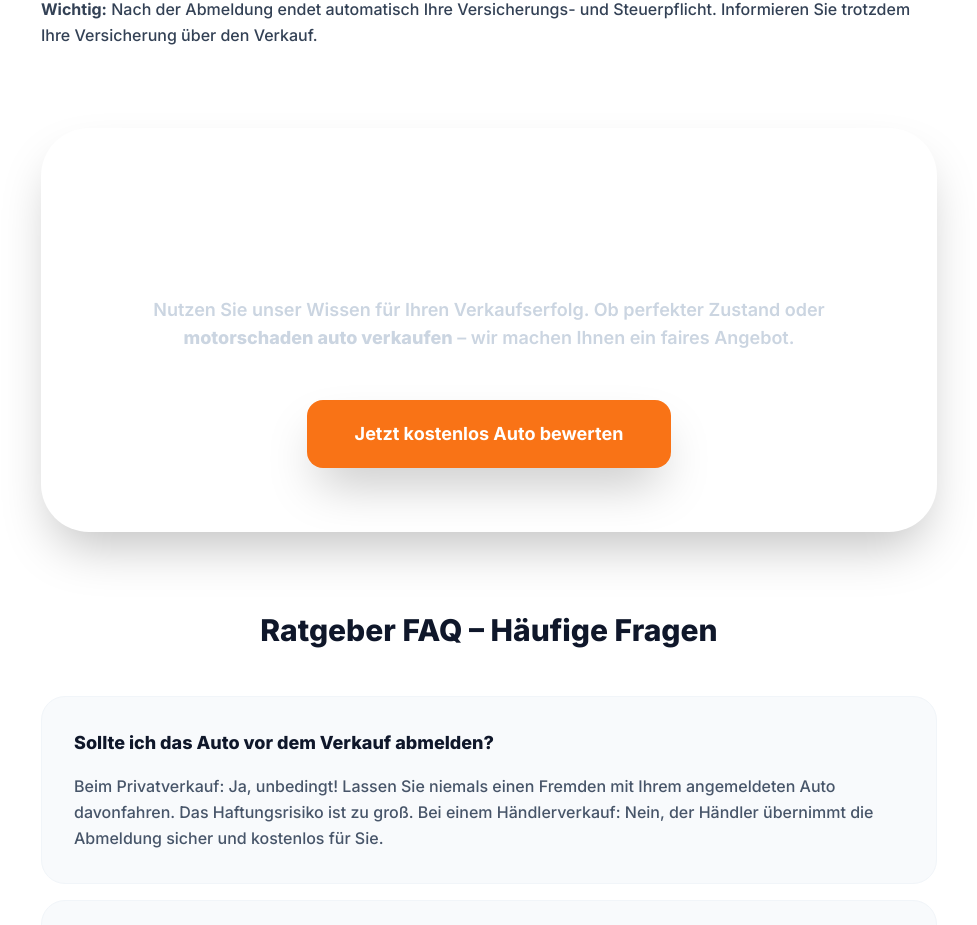
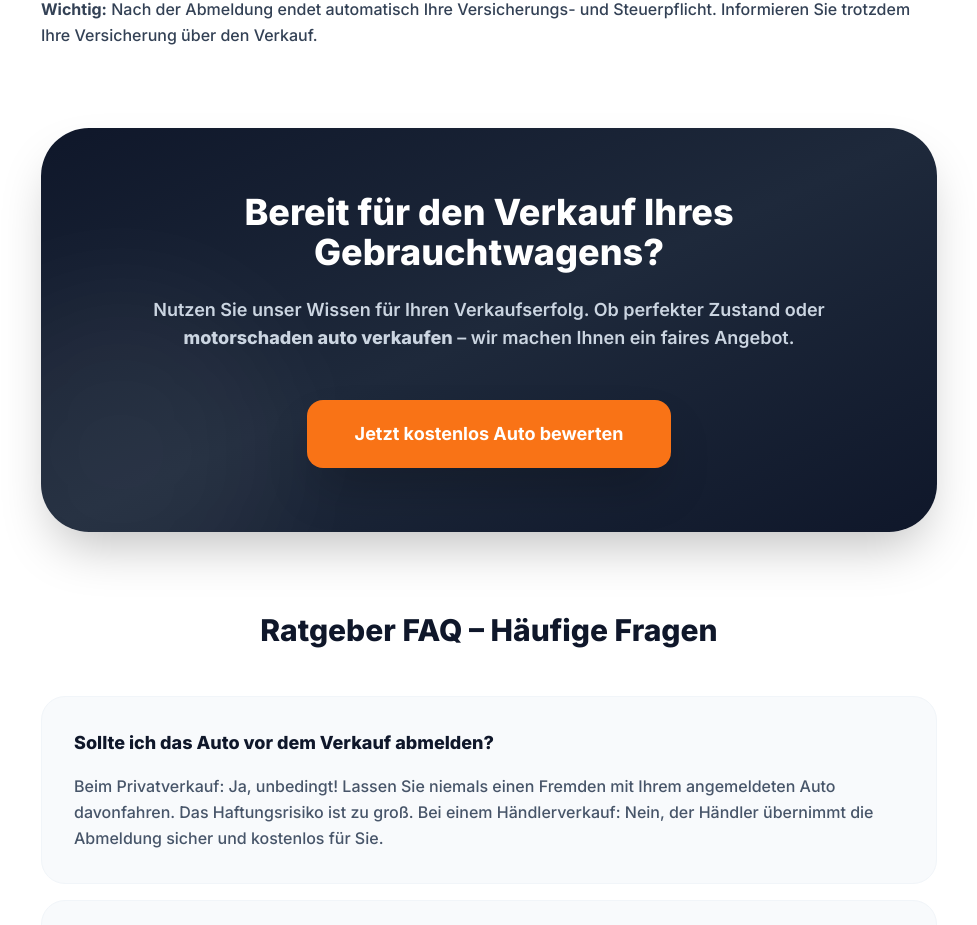
Before and after one commit to abeddost/meinautoverkauf-next.js, a React (Vite) app: page /ratgeber in a window 1280 px wide. Shown: the part 8260-9185 px from the top of the page, without its empty margins (151-1128 px from the left). Built offline with nearby package versions, Linux system fonts and the light colour scheme.

Commit message:
Update Autoankauf pages and Ratgeber

```diff
--- a/pages/AutoankaufFrankfurt.tsx
+++ b/pages/AutoankaufFrankfurt.tsx
@@ -530,7 +530,7 @@ const AutoankaufFrankfurtPage: React.FC<Props> = ({ onCtaClick }) => {
           </section>
 
           {/* CTA Section */}
-          <div className="my-20 bg-gradient-to-br from-brand-dark via-slate-800 to-brand-dark rounded-[3rem] p-16 text-center text-white shadow-2xl relative overflow-hidden">
+          <div className="my-20 bg-gradient-to-br from-[#0f172a] via-slate-800 to-[#0f172a] rounded-[3rem] p-16 text-center text-white shadow-2xl relative overflow-hidden">
             <div className="absolute -top-20 -right-20 w-80 h-80 bg-brand-orange/10 rounded-full blur-3xl"></div>
             <div className="absolute -bottom-20 -left-20 w-80 h-80 bg-blue-500/10 rounded-full blur-3xl"></div>
             <div className="absolute top-10 left-10 w-64 h-64 bg-white/5 rounded-full blur-3xl"></div>
--- a/pages/AutoankaufMainz.tsx
+++ b/pages/AutoankaufMainz.tsx
@@ -471,7 +471,7 @@ const AutoankaufMainzPage: React.FC<Props> = ({ onCtaClick }) => {
           </section>
 
           {/* CTA Section */}
-          <div className="my-20 bg-gradient-to-br from-brand-dark via-slate-800 to-brand-dark rounded-[3rem] p-16 text-center text-white shadow-2xl relative overflow-hidden">
+          <div className="my-20 bg-gradient-to-br from-[#0f172a] via-slate-800 to-[#0f172a] rounded-[3rem] p-16 text-center text-white shadow-2xl relative overflow-hidden">
             <div className="absolute -top-20 -right-20 w-80 h-80 bg-brand-orange/10 rounded-full blur-3xl"></div>
             <div className="absolute -bottom-20 -left-20 w-80 h-80 bg-red-500/10 rounded-full blur-3xl"></div>
             <div className="absolute top-12 left-12 w-56 h-56 bg-white/5 rounded-full blur-3xl"></div>
--- a/pages/AutoankaufWiesbaden.tsx
+++ b/pages/AutoankaufWiesbaden.tsx
@@ -402,7 +402,7 @@ const AutoankaufWiesbadenPage: React.FC<Props> = ({ onCtaClick }) => {
           </section>
 
           {/* CTA Section */}
-          <div className="my-20 bg-gradient-to-br from-brand-dark via-slate-800 to-brand-dark rounded-[3rem] p-16 text-center text-white shadow-2xl relative overflow-hidden">
+          <div className="my-20 bg-gradient-to-br from-[#0f172a] via-slate-800 to-[#0f172a] rounded-[3rem] p-16 text-center text-white shadow-2xl relative overflow-hidden">
             <div className="absolute -top-20 -right-20 w-80 h-80 bg-brand-orange/10 rounded-full blur-3xl"></div>
             <div className="absolute -bottom-20 -left-20 w-80 h-80 bg-white/5 rounded-full blur-3xl"></div>
             <div className="relative z-10">
--- a/pages/Ratgeber.tsx
+++ b/pages/Ratgeber.tsx
@@ -298,7 +298,7 @@ const RatgeberPage: React.FC<Props> = ({ onCtaClick }) => {
           </section>
 
           {/* CTA Section */}
-          <div className="my-20 bg-gradient-to-br from-brand-dark via-slate-800 to-brand-dark rounded-[3rem] p-16 text-center text-white shadow-2xl relative overflow-hidden">
+          <div className="my-20 bg-gradient-to-br from-[#0f172a] via-slate-800 to-[#0f172a] rounded-[3rem] p-16 text-center text-white shadow-2xl relative overflow-hidden">
             <div className="absolute -top-20 -right-20 w-80 h-80 bg-brand-orange/10 rounded-full blur-3xl"></div>
             <div className="absolute -bottom-20 -left-20 w-80 h-80 bg-white/5 rounded-full blur-3xl"></div>
             <div className="relative z-10">
```
